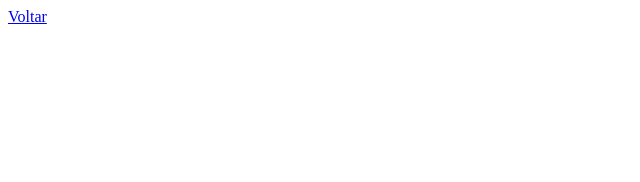
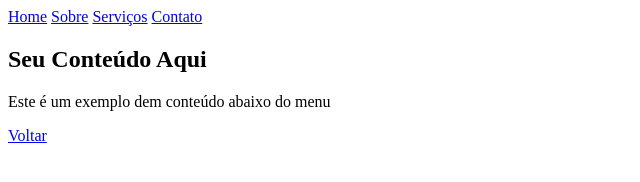
Before and after one commit to vinaoprogramation/menus, a plain HTML site: page menuresponsivo.html in a window 1280 px wide. Shown: the whole page, without its empty margins (0-640 px from the left). Drawn offline with Linux system fonts and the light colour scheme.

Commit message:
atualização 6

```diff
--- a/menuresponsivo.html
+++ b/menuresponsivo.html
@@ -6,6 +6,19 @@
     <title>Menu Responsivo</title>
 </head>
 <body>
+
+    <nav>
+        <a href="#home">Home</a>
+        <a href="#sobre">Sobre</a>
+        <a href="#servicos">Serviços</a>
+        <a href="#contatos">Contato</a>
+    </nav>
+
+    <div class="principal">
+        <h2>Seu Conteúdo Aqui</h2>
+        <p>Este é um exemplo dem conteúdo abaixo do menu</p>
+    </div>
+
     <footer>
         <a href="index.html">Voltar</a>
     </footer>
```
Also changed, not shown: menusimples.html (+1 -2 lines).
